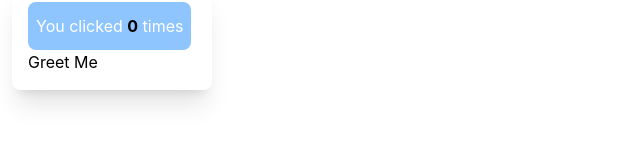
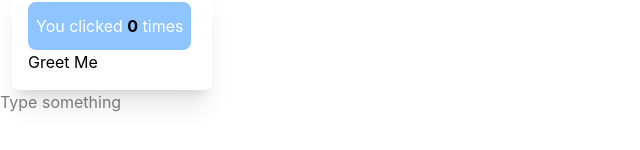
Before and after one commit to niyomugaboetiene/vue-2.0-course, a Vue app: page / in a window 1280 px wide. Shown: the part 222-372 px from the top of the page, without its empty margins (0-640 px from the left). Built offline with nearby package versions, Linux system fonts and the light colour scheme.

Commit message:
vue: review about interplation

```diff
--- a/src/components/Directives.vue
+++ b/src/components/Directives.vue
@@ -38,10 +38,15 @@
 
              <button @click="greet('Etiene')">Greet Me</button>
          </div>
+         <!-- using event Access the event object -->
+          <input @click="onInput" placeholder="Type something" />
   </template>
 
 <script setup>
    import { ref } from 'vue';
+   function onInput(event) {
+    console.log('Input value value:', event.target.value)
+   }
 
    function greet(name) {
     alert(`Hello ${name}`)
```
